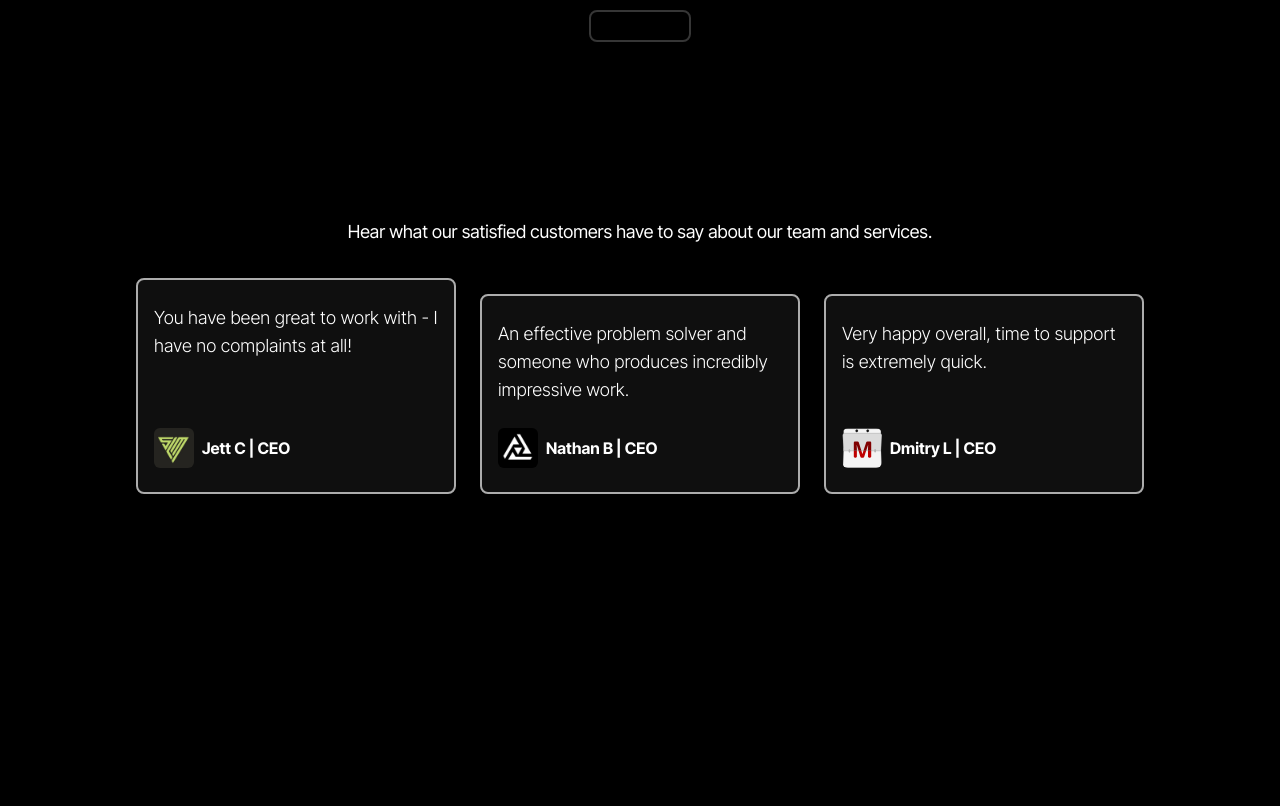
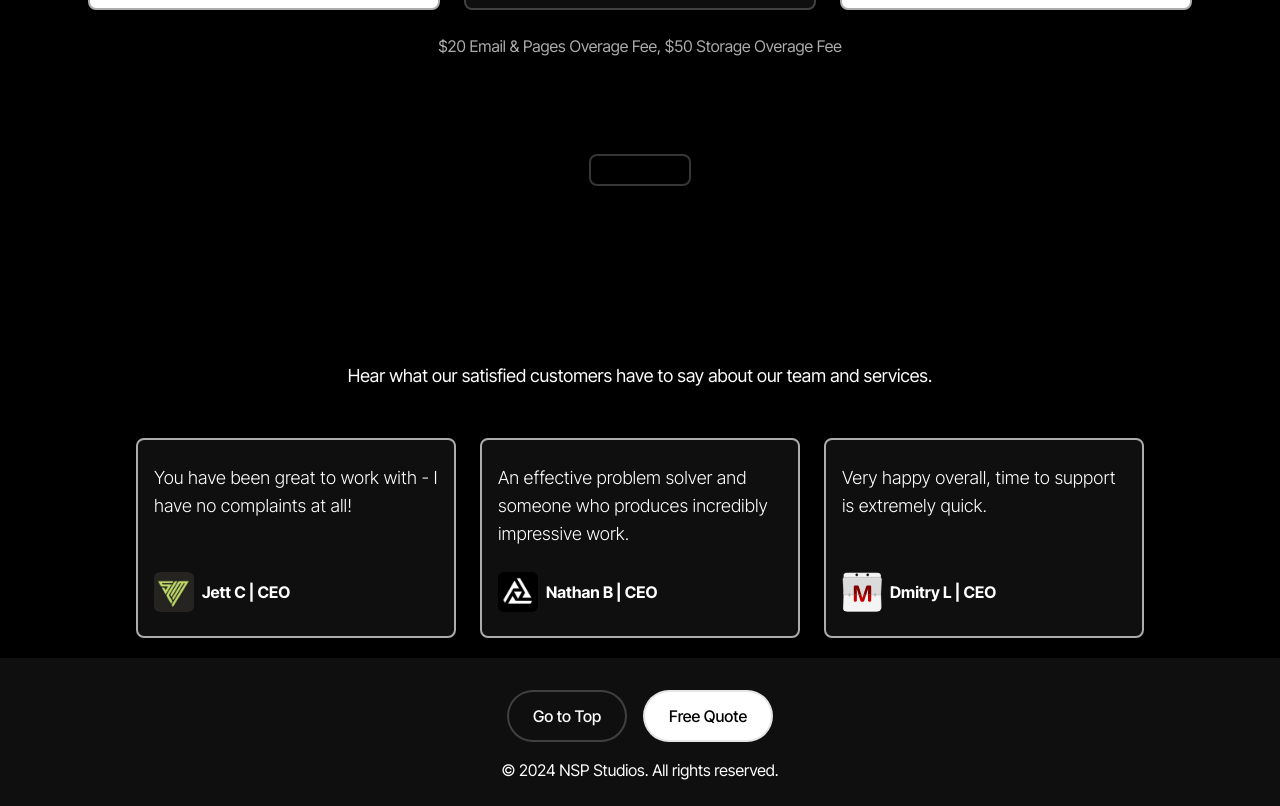
Before and after one commit to nathanpotter17/NextPortfolio, a Next.js app: page / in a window 1280 px wide. Shown: the part 3368-4174 px from the top of the page. Before the commit the page ends 3882 px from the top, so only its background shows below. Built offline with nearby package versions, Linux system fonts and the light colour scheme; no server answers.

Commit message:
style changes

```diff
--- a/_components/home/customers.tsx
+++ b/_components/home/customers.tsx
@@ -16,7 +16,7 @@ export const Customers = () => {
         </p>
       </div>
       <div className="grid grid-cols-1 md:grid-cols-1 lg:grid-cols-3 gap-2 space-y-4">
-        <div className="flex flex-col bg-bgD text-white p-4 max-w-xs min-h-[120px] mx-2 border-2 border-gray rounded-lg flex-grow">
+        <div className="flex flex-col bg-bgD text-white lg:mt-4 p-4 max-w-xs min-h-[120px] mx-2 border-2 border-gray rounded-lg flex-grow">
           <div className="flex-grow flex flex-col justify-between">
             <div className="mt-2 text-lg font-light">
               You have been great to work with - I have no complaints at all!
--- /dev/null
+++ b/_components/home/footer.tsx
@@ -0,0 +1,29 @@
+"use client";
+import Image from "next/image";
+import { ContactForm } from "../contact/contactForm";
+
+export const Footer = () => {
+  const goToTop = () => {
+    window.scrollTo({ top: 0, behavior: "smooth" });
+  };
+  return (
+    <footer className="w-full h-auto text-white p-6 bg-bgD">
+      <div className="flex flex-col justify-between items-center">
+        <div className="flex sm:flex-row pt-2 pb-2">
+          <button onClick={goToTop} className="btn rounded-full w-auto mr-4">
+            Go to Top
+          </button>
+          <ContactForm
+            val="btn2 rounded-full w-auto"
+            ptype="Start-Up"
+            text="Free Quote"
+          />
+        </div>
+      </div>
+
+      <div className="mt-2 text-center">
+        <p>© 2024 NSP Studios. All rights reserved.</p>
+      </div>
+    </footer>
+  );
+};
--- a/_components/home/navbar.tsx
+++ b/_components/home/navbar.tsx
@@ -4,7 +4,7 @@ import { ArrowRight } from "lucide-react";
 import Image from "next/image";
 import Link from "next/link";
 import { useSpring, animated } from "@react-spring/web";
-import { useState } from "react";
+import { useEffect, useState } from "react";
 
 export const Navbar = () => {
   const [isHovered, setIsHovered] = useState(false);
@@ -17,6 +17,36 @@ export const Navbar = () => {
       : "rotate(0deg)",
     config: { tension: 200, friction: 20 },
   });
+
+  useEffect(() => {
+    const handleTouchStart = (event: TouchEvent) => {
+      // Type guard for TouchEvent
+      if ("touches" in event) {
+        console.log(event.touches);
+      }
+
+      // Type guard for MouseEvent
+      if ("screenX" in event) {
+        console.log(event.screenX);
+      }
+
+      // Check if the touch event target is outside the menu and that the menu is open
+      if (
+        isClicked &&
+        event.currentTarget instanceof Element &&
+        !event.currentTarget.closest("#dropdown")
+      ) {
+        setIsClicked(false);
+      }
+    };
+
+    document.addEventListener("touchstart", handleTouchStart);
+
+    // Cleanup function to remove the event listener
+    return () => {
+      document.removeEventListener("touchstart", handleTouchStart);
+    };
+  }, [isClicked]);
 
   return (
     <nav
@@ -41,6 +71,7 @@ export const Navbar = () => {
           className={`absolute top-8 right-0 mt-2 w-32 bg-white20 rounded-md text-white ${
             isClicked ? "opacity-100 visible bg-gray" : "opacity-0 invisible"
           }`}
+          id="dorpdown"
           onMouseLeave={() => setIsClicked(false)}
         >
           <div className="flex flex-col p-2 space-y-2">
--- a/_components/home/pricing.tsx
+++ b/_components/home/pricing.tsx
@@ -8,7 +8,7 @@ export const Pricing = () => {
         <p className="text-sm px-2 text-gray-500">Pricing Options</p>
       </div>
       <div className="text-center">
-        <h1 className="text-[3rem] md:text-7xl max-w-[730px] text-center font-bold tracking-[-2px] leading-[3.3rem] lg:leading-17.5 pt-4 pb-4">
+        <h1 className="text-[3rem] md:text-7xl max-w-[320px] mx-auto text-center font-bold tracking-[-2px] leading-[3.3rem] lg:leading-17.5 pt-4 pb-4">
           Pricing Options for all SMBs
         </h1>
         <p className="text-center pb-8 p-2 text-lg text-tl">
--- a/app/blog/p1/page.tsx
+++ b/app/blog/p1/page.tsx
@@ -92,9 +92,12 @@ export default function Post1() {
         >
           Source: JavaScript Mastery
         </a>
-        <div className="btn cursor-pointer">
-          <Link href="/blog">Back to Blog</Link>
-        </div>
+        <Link
+          className="btn2 hover:bg-gray rounded-full cursor-pointer"
+          href="/blog"
+        >
+          Back to Blog
+        </Link>
         <footer className="text-center mt-10 mb-24 pt-5 border-t border-gray-200">
           <p className="m-0 text-gray-500 text-sm">&copy; 2023 NSP Blog</p>
         </footer>
--- a/app/page.tsx
+++ b/app/page.tsx
@@ -1,4 +1,5 @@
 import { Customers } from "@/_components/home/customers";
+import { Footer } from "@/_components/home/footer";
 import { Hero } from "@/_components/home/hero";
 import { Navbar } from "@/_components/home/navbar";
 import { Pricing } from "@/_components/home/pricing";
@@ -13,6 +14,7 @@ export default function Home() {
       <Product />
       <Pricing />
       <Customers />
+      <Footer />
     </main>
   );
 }
```
